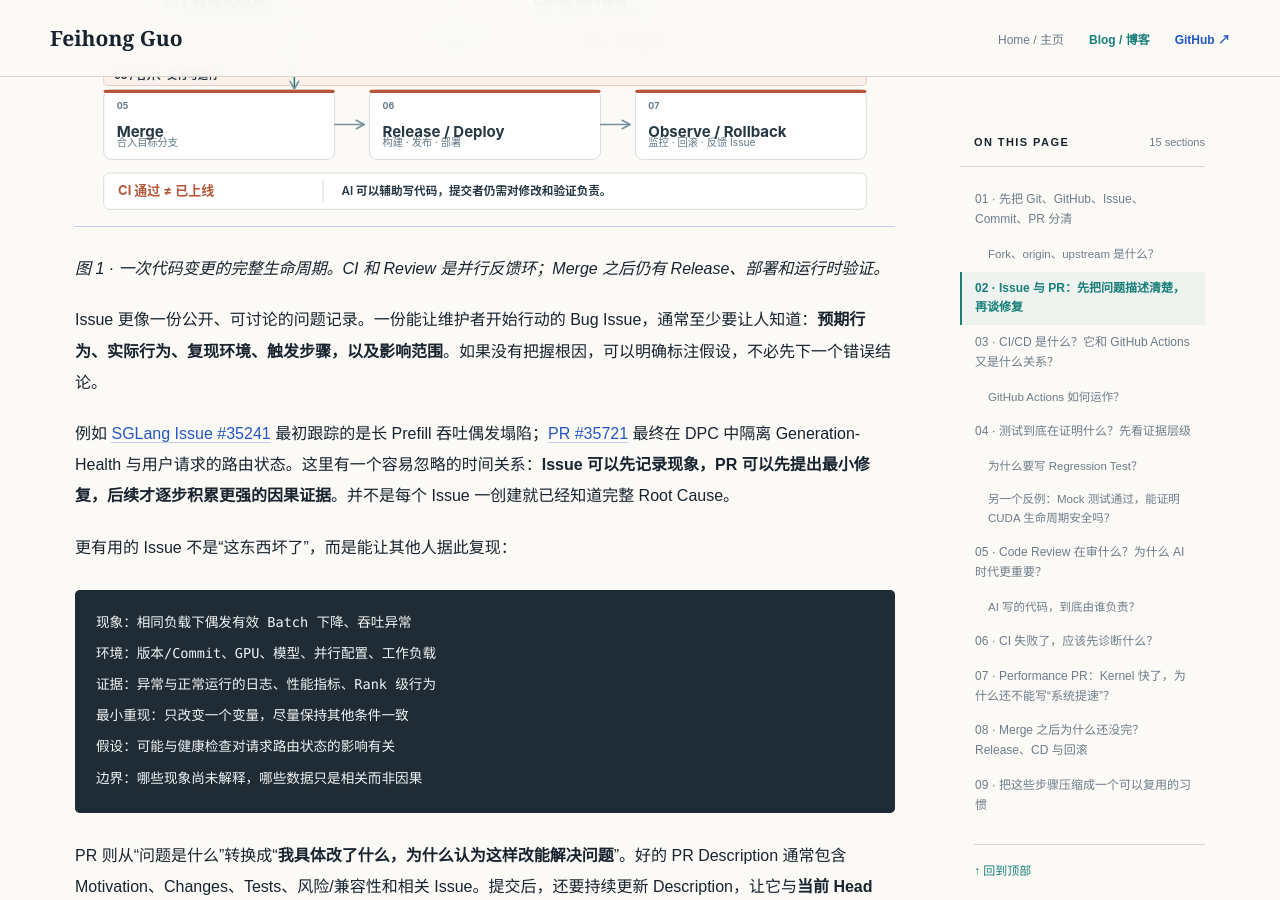
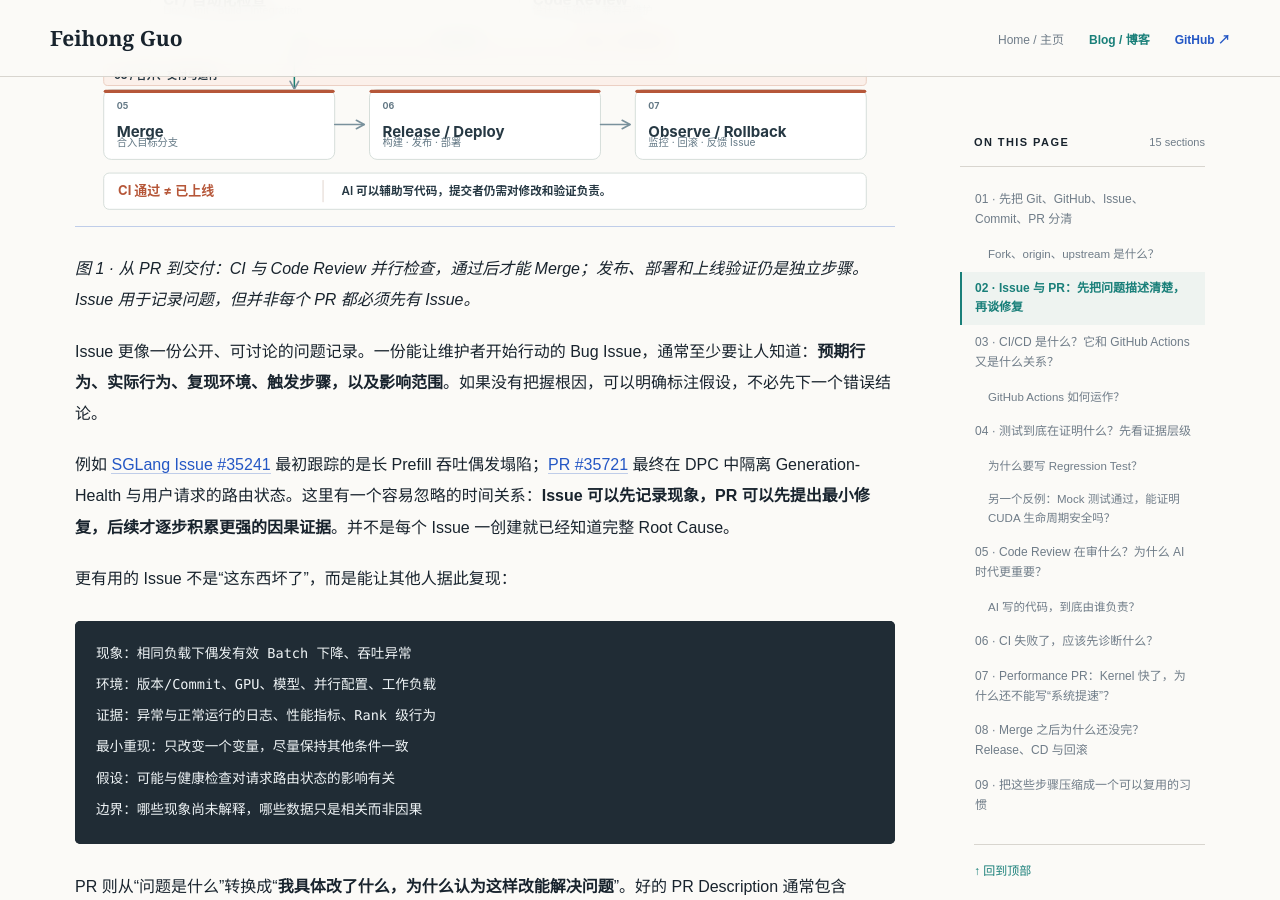
Before and after one commit to Phoenix3334/Phoenix3334.github.io, a Jekyll site: the page built from _posts/2026-11-20-from-issue-pr-to-cicd-review.md, in a window 1280 px wide and 900 px high, scrolled down 3888 px. Built offline with Jekyll 4.4.1, drawn with Linux system fonts in a browser that asks for light colours.

Commit message:
blog: clarify CI/CD overview diagram and optional Issue stage

```diff
--- a/_posts/2026-11-20-from-issue-pr-to-cicd-review.md
+++ b/_posts/2026-11-20-from-issue-pr-to-cicd-review.md
@@ -92,7 +92,7 @@ git push -u origin fix/my-bug
   </a>
 </p>
 
-*图 1 · 一次代码变更的完整生命周期。CI 和 Review 是并行反馈环；Merge 之后仍有 Release、部署和运行时验证。*
+*图 1 · 从 PR 到交付：CI 与 Code Review 并行检查，通过后才能 Merge；发布、部署和上线验证仍是独立步骤。Issue 用于记录问题，但并非每个 PR 都必须先有 Issue。*
 
 
 Issue 更像一份公开、可讨论的问题记录。一份能让维护者开始行动的 Bug Issue，通常至少要让人知道：**预期行为、实际行为、复现环境、触发步骤，以及影响范围**。如果没有把握根因，可以明确标注假设，不必先下一个错误结论。
```
